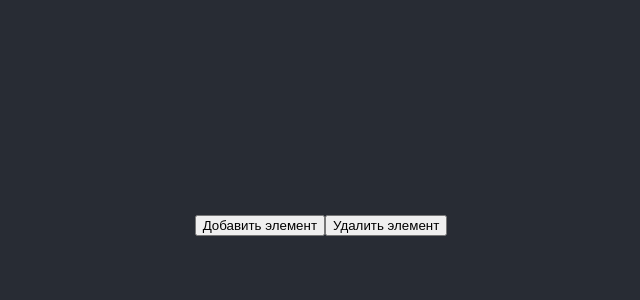
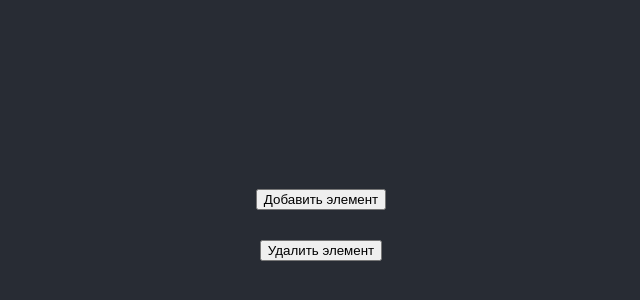
Before and after one commit to CptColdOne/task_react, a React (Create React App) app: page / in a window 1280 px wide. Shown: the part 180-480 px from the top of the page, without its empty margins (319-959 px from the left). Built offline with nearby package versions, Linux system fonts and the light colour scheme.

Commit message:
Add buttons

```diff
--- a/src/List.js
+++ b/src/List.js
@@ -24,7 +24,7 @@ export default class List extends Component{
     }
 
     renderButtonAdd(){
-        return <input type="button" value="Добавить элемент" onClick={this.addElem}></input>;
+        return <div style={{padding: '10px'}}><input type="button" value="Добавить элемент" onClick={this.addElem}></input></div>;
     }
 
     addElem= () =>{
@@ -33,11 +33,12 @@ export default class List extends Component{
     }
 
     renderButtonRemove(){
-        return <input type="button" value="Удалить элемент" onClick={this.removeElem}></input>;
+        return <div style={{padding: '10px'}}><input type="button" value="Удалить элемент" onClick={this.removeElem}></input></div>;
     }
 
-    removeElem(){
+    removeElem= () =>{
 
+        this.setState({removeCount: ++this.state.removeCount});
     }
 
     render(){
```
